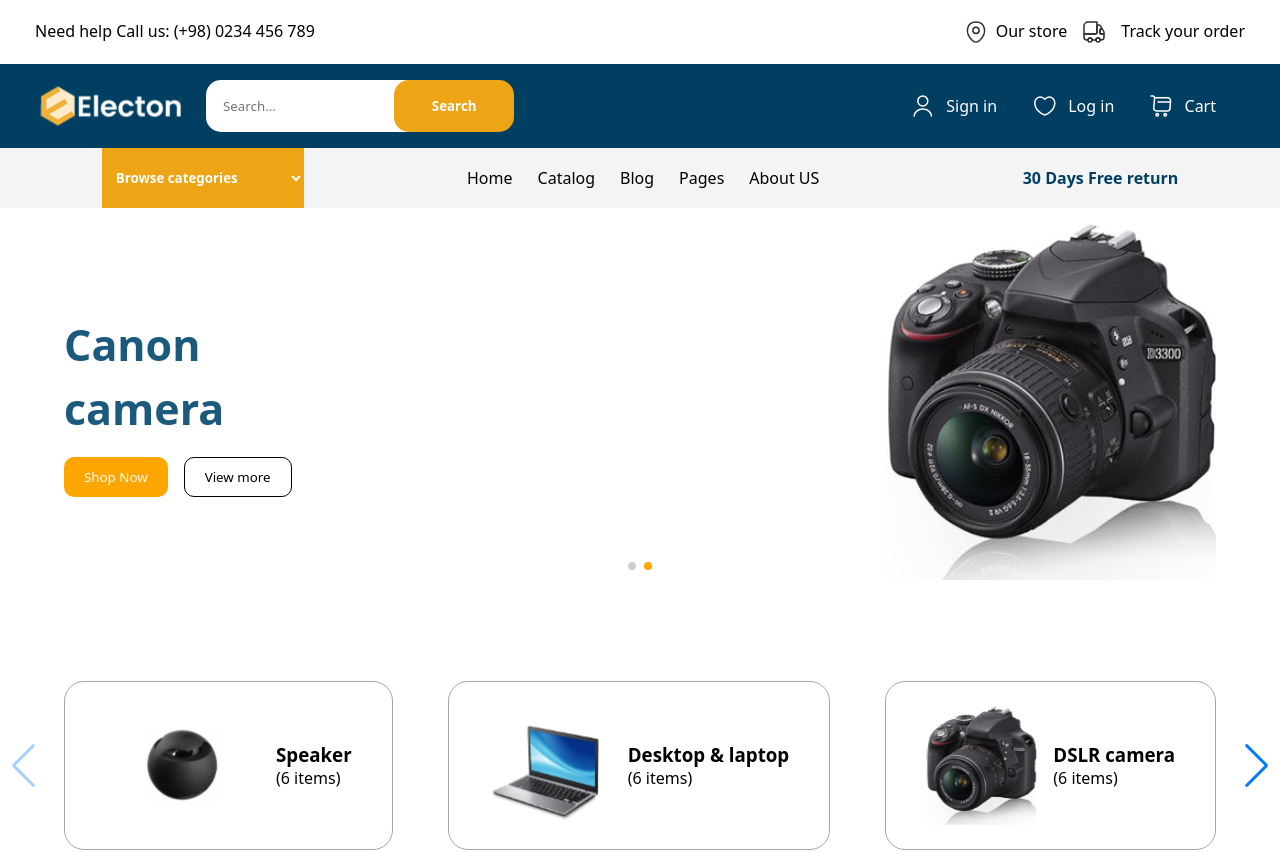
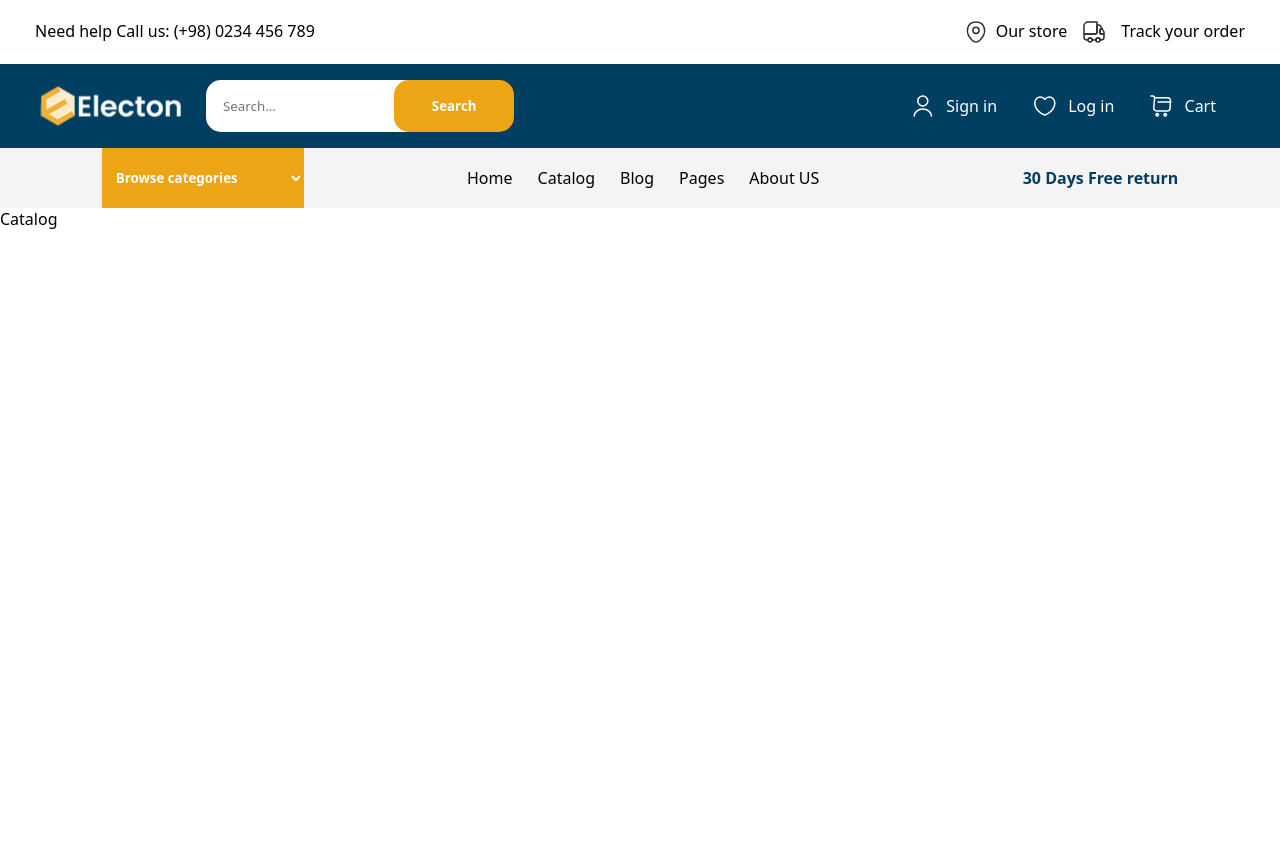
Before and after one commit to obsoleteduser/e-commerce-team-project, a React (Vite) app: page /catalog in a window 1280 px wide. Shown: the top 852 px of the page. After the commit the page ends 800 px from the top, so only its background shows below. Built offline with nearby package versions, Linux system fonts and the light colour scheme; no server answers.

Commit message:
Routes been added

```diff
--- a/src/App.jsx
+++ b/src/App.jsx
@@ -1,14 +1,26 @@
+import { Route, Routes } from 'react-router-dom'
 import './App.css'
 import Header from './components/Header/Header'
+import { Layout } from './components/Layout/Layout'
+import { About } from './pages/About'
+import { Blog } from './pages/Blog'
+import { Catalog } from './pages/Catalog'
 import { Main } from './pages/Main'
+import { Pages } from './pages/Pages'
 
 function App() {
 
   return (
     <div className="App">
-      <Header></Header>
-     <Main>
-     </Main>
+     <Routes>
+      <Route path='/' element={<Layout></Layout>}>
+      <Route index element={<Main></Main>} ></Route>
+      <Route path='/catalog' element={<Catalog></Catalog>}></Route>
+      <Route path='/blog' element={<Blog></Blog>}></Route>
+      <Route path='/about' element={<About></About>}></Route>
+      <Route path='/pages' element={<Pages></Pages>}></Route>
+      </Route>
+     </Routes>
     </div>
   )
 }
--- a/src/components/Header/Header.jsx
+++ b/src/components/Header/Header.jsx
@@ -43,7 +43,7 @@ function Header() {
                 </div>
                 <div>
                     <ul className='header-pages-section-ul'>
-                        <Link to="/home" className='link'><li>Home</li></Link>
+                        <Link to="/" className='link'><li>Home</li></Link>
                         <Link to="/catalog" className='link'><li>Catalog</li></Link>
                         <Link to="/blog" className='link'><li>Blog</li></Link>
                         <Link to="/pages" className='link'><li>Pages</li></Link>
--- /dev/null
+++ b/src/components/Layout/Layout.jsx
@@ -0,0 +1,12 @@
+import React from 'react'
+import { Outlet } from 'react-router-dom'
+import Header from '../Header/Header'
+
+export const Layout = () => {
+  return (
+    <div className='layout'>
+        <Header></Header>
+        <Outlet></Outlet>
+    </div>
+  )
+}
--- a/src/pages/About.jsx
+++ b/src/pages/About.jsx
@@ -0,0 +1,7 @@
+import React from 'react'
+
+export const About = () => {
+  return (
+    <div>About</div>
+  )
+}
--- a/src/pages/Blog.jsx
+++ b/src/pages/Blog.jsx
@@ -0,0 +1,7 @@
+import React from 'react'
+
+export const Blog = () => {
+  return (
+    <div>Blog</div>
+  )
+}
--- a/src/pages/Catalog.jsx
+++ b/src/pages/Catalog.jsx
@@ -0,0 +1,7 @@
+import React from 'react'
+
+export const Catalog = () => {
+  return (
+    <div>Catalog</div>
+  )
+}
--- /dev/null
+++ b/src/pages/Pages.jsx
@@ -0,0 +1,7 @@
+import React from 'react'
+
+export const Pages = () => {
+  return (
+    <div>Pages</div>
+  )
+}
```
Also changed, not shown: src/components/Layout/Layout.css (added), src/pages/Pages.css (added).
